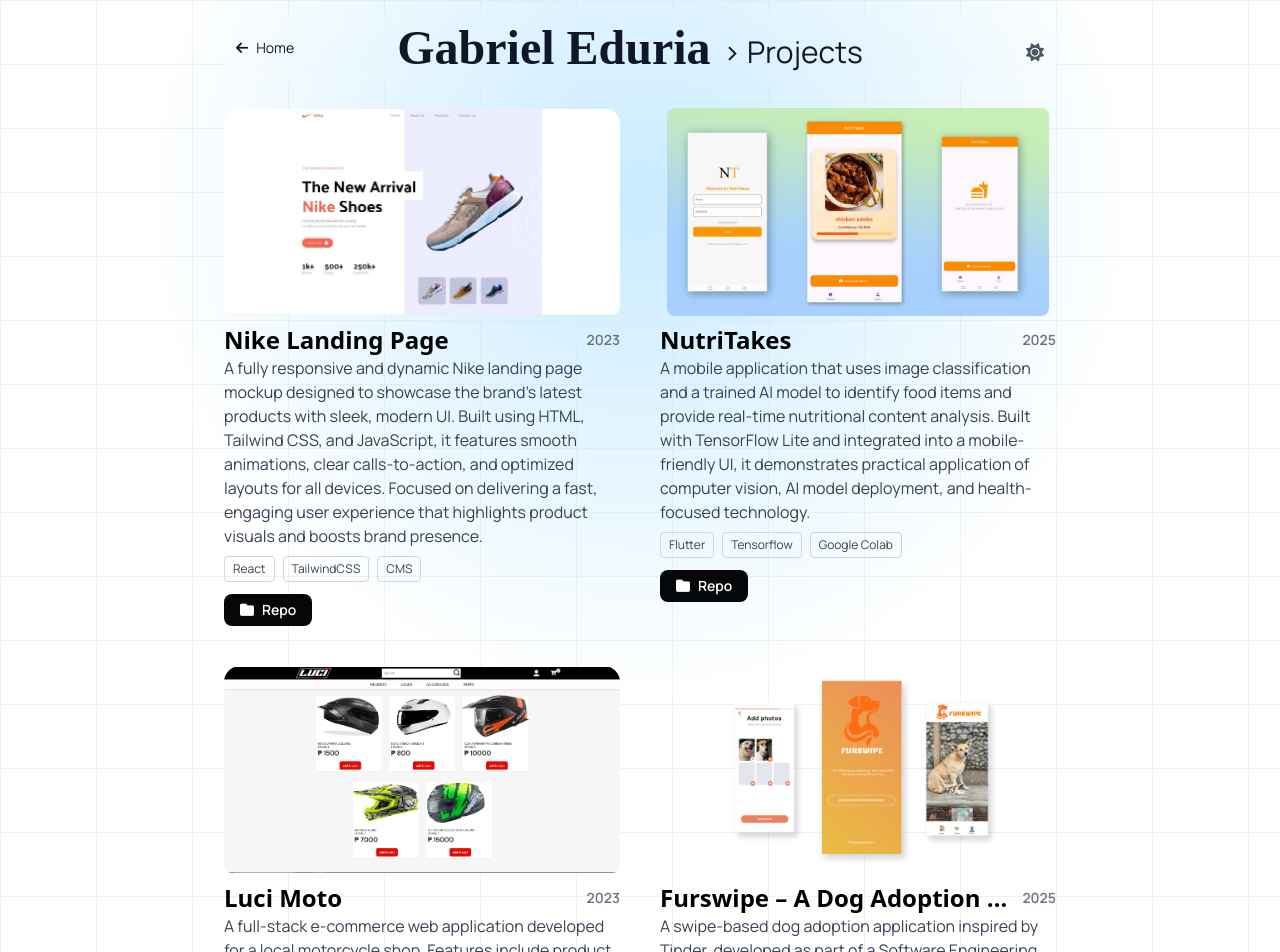
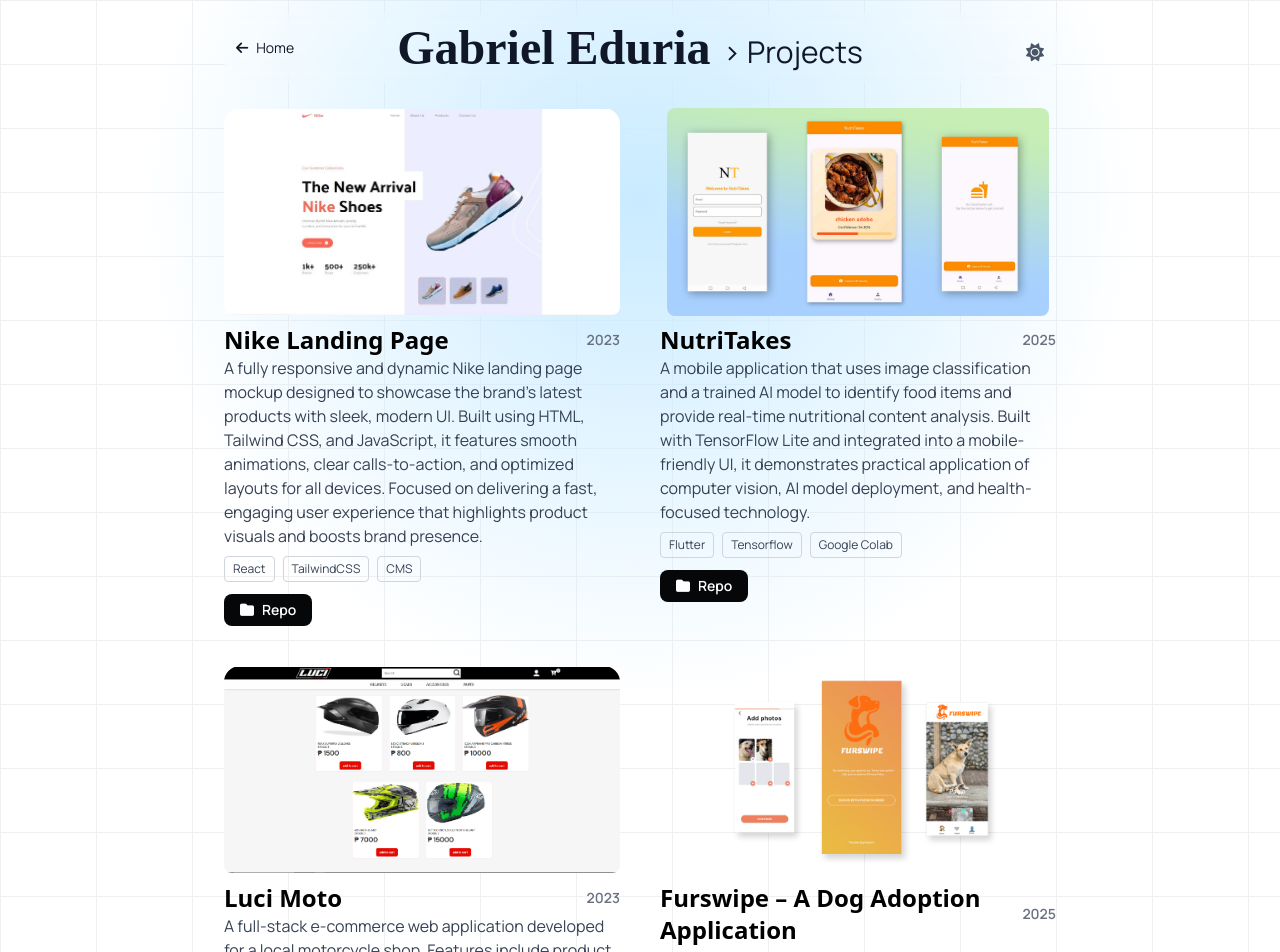
Before and after one commit to GabrielEduria/portfolio, a React (Vite) app: page /Projects in a window 1280 px wide. Shown: the top 952 px of the page. Built offline with nearby package versions, Linux system fonts and the light colour scheme.

Commit message:
added text overflow on project

```diff
--- a/src/sections/Projects.jsx
+++ b/src/sections/Projects.jsx
@@ -40,7 +40,7 @@
 
             <div className="flex flex-col pt-2 flex-grow">
               <div className="flex justify-between items-center">
-                <h2 className="font-bold text-lg sm:text-2xl truncate">{card.title}</h2>
+                <h2 className="font-bold text-lg sm:text-2xl text-wrap">{card.title}</h2>
                 <span className="text-sm font-semibold text-gray-500">
                   {card.year}
                 </span>
```
